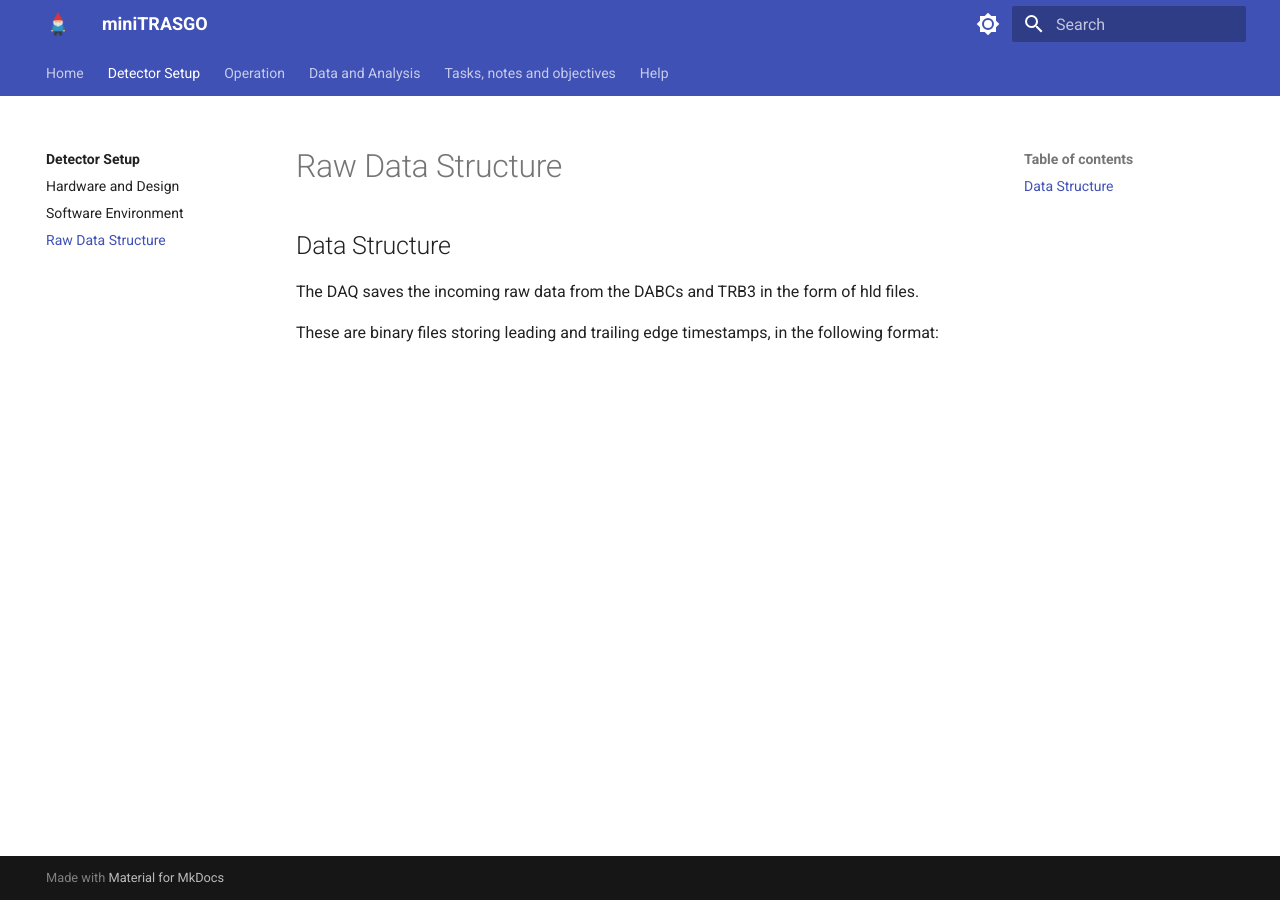
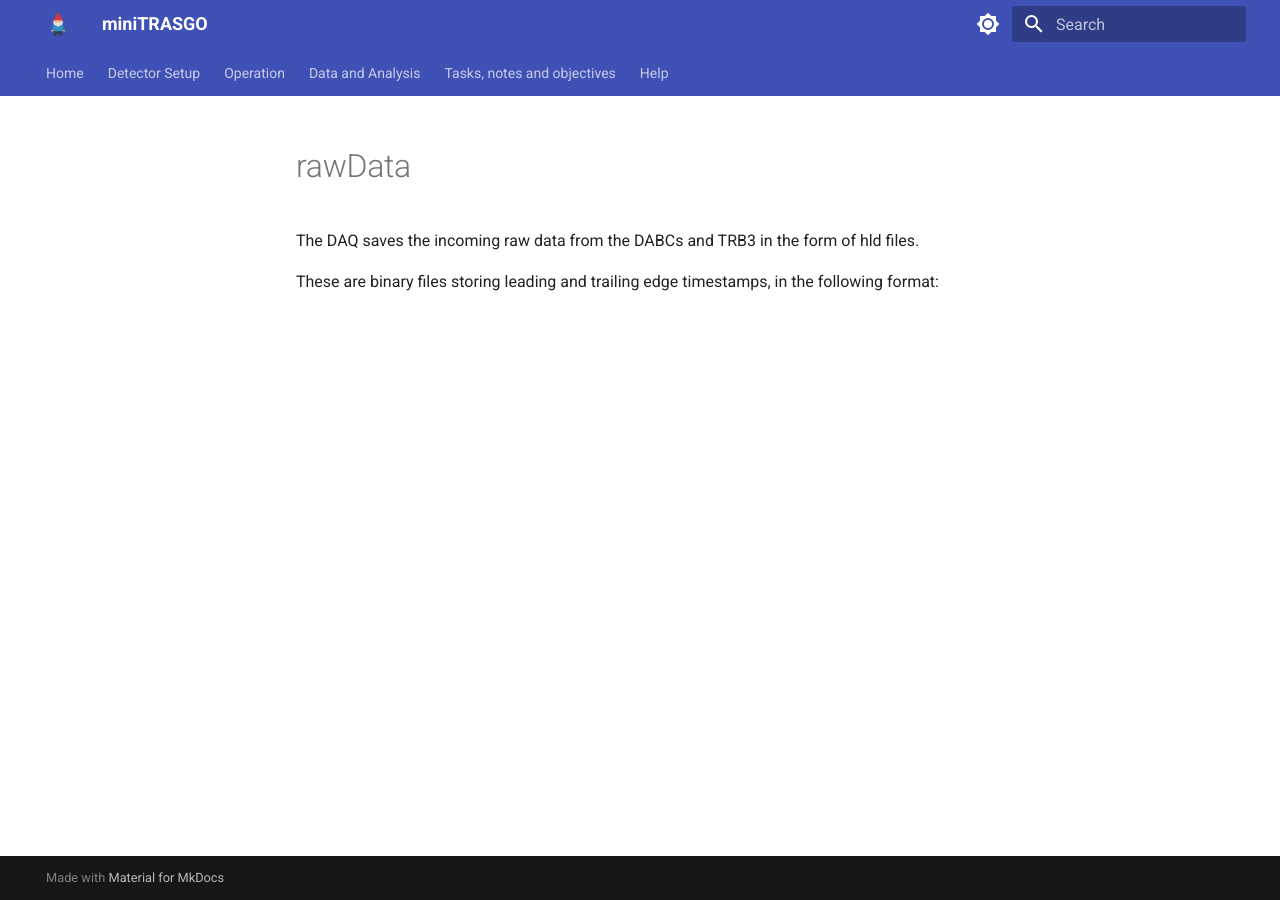
Before and after one commit to cayesoneira/miniTRASGO-documentation, an MkDocs documentation site: the page built from docs/dara/rawData.md, in a window 1280 px wide. Built offline with MkDocs 1.6.1 and Material for MkDocs 9.7.7, drawn with Linux system fonts in a browser that asks for light colours.

Commit message:
Update and rename data.md to rawData.md

```diff
--- a/docs/setup/data.md
+++ b/docs/dara/rawData.md
@@ -1,5 +1,3 @@
-## Data Structure
-
 The DAQ saves the incoming raw data from the DABCs and TRB3 in the form of hld files.
 
 These are binary files storing leading and trailing edge timestamps, in the following format:
```
